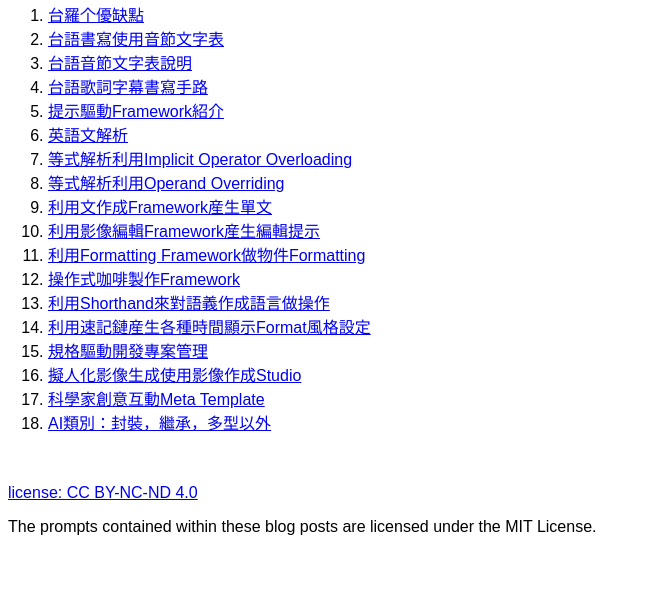
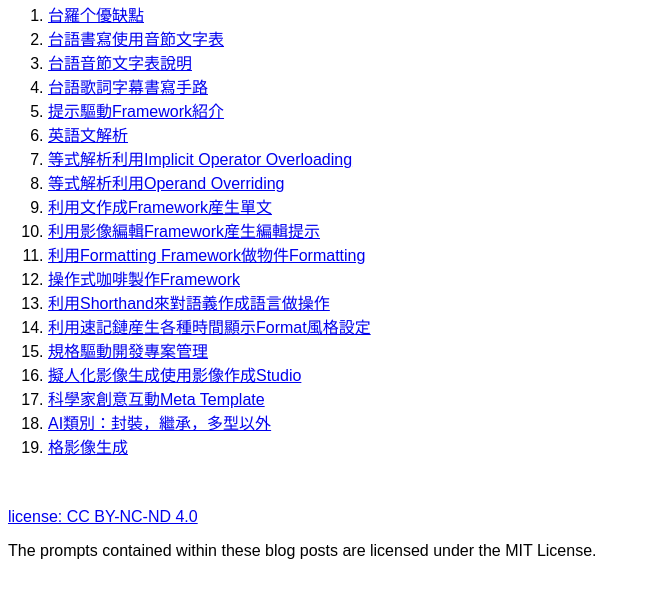
Before and after one commit to taipalogy/blog, a plain HTML site: page index.html in a window 1280 px wide. Shown: the part 87-684 px from the top of the page, without its empty margins (0-649 px from the left). Drawn offline with Linux system fonts and the light colour scheme.

Commit message:
add post19

```diff
--- a/index.html
+++ b/index.html
@@ -33,6 +33,7 @@
     <li><a href="post16">擬人化影像生成使用影像作成Studio</a></li>
     <li><a href="post17">科學家創意互動Meta Template</a></li>
     <li><a href="post18">AI類別：封裝，繼承，多型以外</a></li>
+    <li><a href="post19">格影像生成</a></li>
   </ol>
 
   <br>
```
Also changed, not shown: 1 other file.
